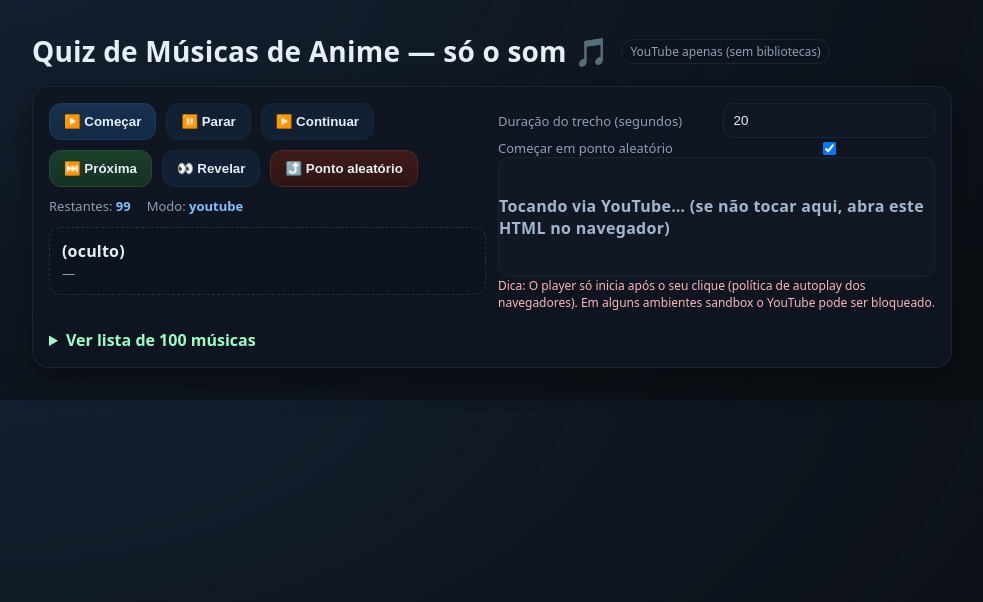
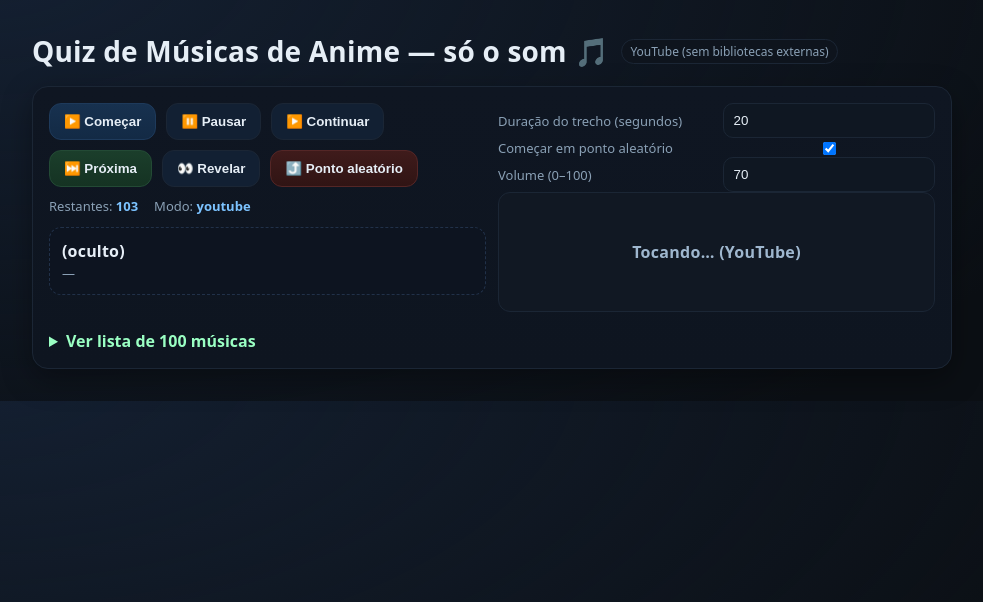
Before and after one commit to paulosergiojps/paulosergiojps.github.io, a plain HTML site: page docs/quiz-anime/index.html in a window 1280 px wide. Both pictures are taken after a click on the button "▶️ Começar". Shown: the whole page, without its empty margins (148-1131 px from the left). Drawn offline with Linux system fonts and the light colour scheme.

Commit message:
Update index.html

```diff
--- a/docs/quiz-anime/index.html
+++ b/docs/quiz-anime/index.html
@@ -3,7 +3,13 @@
 <head>
   <meta charset="utf-8" />
   <meta name="viewport" content="width=device-width, initial-scale=1" />
-  <title>Quiz de Músicas de Anime — Só o Som (YouTube apenas)</title>
+
+  <!-- 🔒 Não indexar (Google e demais) -->
+  <meta name="robots" content="noindex, nofollow, noarchive, nosnippet, noimageindex">
+  <meta name="googlebot" content="noindex, nofollow, noarchive, nosnippet, noimageindex">
+
+  <title>Quiz de Músicas de Anime — Só o Som (YouTube)</title>
+
   <style>
     :root { --bg:#0b0f14; --panel:#111823; --muted:#8aa0b5; --text:#e6eef6; --accent:#7cc3ff; --accent-2:#9affc3; --danger:#ff7c7c; }
     *{box-sizing:border-box}
@@ -17,28 +23,23 @@
     @media(min-width:720px){.controls{grid-template-columns:1fr 1fr}}
     .btns{display:flex;flex-wrap:wrap;gap:10px}
     button{appearance:none;border:1px solid #1b2635;background:#122033;color:var(--text);padding:10px 14px;border-radius:12px;font-weight:600;cursor:pointer;transition:transform .05s ease,filter .2s ease,background .2s ease}
-    button:hover{filter:brightness(1.08)}
-    button:active{transform:translateY(1px)}
+    button:hover{filter:brightness(1.08)} button:active{transform:translateY(1px)}
     .primary{background:linear-gradient(180deg,#17314f,#132a45);border-color:#1e3a5b}
     .accent{background:linear-gradient(180deg,#1b3e2b,#153323);border-color:#234a35}
     .danger{background:linear-gradient(180deg,#3f1b1b,#301414);border-color:#542626}
     .row{display:grid;grid-template-columns:1fr 1fr;gap:12px;align-items:center}
     .row label{font-size:13px;color:var(--muted)}
-    input[type="number"],input[type="text"]{width:100%;padding:9px 10px;border-radius:10px;border:1px solid #1b2635;background:#0f1722;color:var(--text)}
+    input[type="number"]{width:100%;padding:9px 10px;border-radius:10px;border:1px solid #1b2635;background:#0f1722;color:var(--text)}
     input[type="checkbox"]{transform:translateY(1px)}
     .status{display:flex;gap:16px;flex-wrap:wrap;margin-top:10px;font-size:13px;color:var(--muted)}
     .status strong{color:var(--accent)}
     .reveal{margin-top:12px;padding:12px;background:#0d1420;border:1px dashed #213149;border-radius:12px;min-height:52px;display:grid;gap:2px}
     .title{font-size:16px;font-weight:700;letter-spacing:.2px}
     .subtitle{font-size:13px;color:var(--muted)}
-    details{margin-top:18px}
-    summary{cursor:pointer;user-select:none;color:var(--accent-2);font-weight:700}
-    ol{margin:10px 0 0;padding-left:20px}
-    li{margin:4px 0}
+    details{margin-top:18px} summary{cursor:pointer;user-select:none;color:var(--accent-2);font-weight:700}
+    ol{margin:10px 0 0;padding-left:20px} li{margin:4px 0}
     #board{width:100%;height:120px;background:#111823;border:1px solid #1b2635;border-radius:12px;display:grid;place-items:center;color:#9fb7cf;font-weight:700;letter-spacing:.3px}
-    .note{font-size:12px;color:#7aa8ff}
-    .warn{font-size:12px;color:#ffb6b6}
-    /* Player invisível */
+    /* Player invisível: só o áudio */
     #yt{position:absolute;left:-9999px;top:-9999px;width:1px;height:1px;opacity:0;pointer-events:none}
   </style>
 </head>
@@ -46,7 +47,7 @@
   <div class="wrap">
     <header>
       <h1>Quiz de Músicas de Anime — só o som 🎵</h1>
-      <span class="tag">YouTube apenas (sem bibliotecas)</span>
+      <span class="tag">YouTube (sem bibliotecas externas)</span>
     </header>
 
     <div class="panel">
@@ -54,15 +55,15 @@
         <div>
           <div class="btns">
             <button class="primary" id="startBtn">▶️ Começar</button>
-            <button id="pauseBtn">⏸️ Parar</button>
+            <button id="pauseBtn">⏸️ Pausar</button>
             <button id="resumeBtn">▶️ Continuar</button>
             <button class="accent" id="nextBtn">⏭️ Próxima</button>
             <button id="revealBtn">👀 Revelar</button>
-            <button class="danger" id="randomPointBtn" title="Ir para um ponto aleatório na mesma faixa">⤴️ Ponto aleatório</button>
+            <button class="danger" id="randomPointBtn" title="Novo ponto aleatório na mesma faixa">⤴️ Ponto aleatório</button>
           </div>
 
           <div class="status">
-            <div>Restantes: <strong id="left">100</strong></div>
+            <div>Restantes: <strong id="left">0</strong></div>
             <div>Modo: <strong>youtube</strong></div>
           </div>
 
@@ -81,8 +82,11 @@
             <label for="randomStart">Começar em ponto aleatório</label>
             <input id="randomStart" type="checkbox" checked />
           </div>
-          <div id="board">Pronto para tocar via YouTube. <span class="note">Se não tocar aqui, baixe este HTML e abra no navegador.</span></div>
-          <div class="warn">Dica: O player só inicia após o seu clique (política de autoplay dos navegadores). Em alguns ambientes sandbox o YouTube pode ser bloqueado.</div>
+          <div class="row">
+            <label for="volume">Volume (0–100)</label>
+            <input id="volume" type="number" min="0" max="100" step="5" value="70" />
+          </div>
+          <div id="board">Clique em <b>Começar</b> (gesto do usuário) para tocar via YouTube.</div>
         </div>
       </div>
 
@@ -92,23 +96,27 @@
       </details>
     </div>
 
-    <!-- Player YouTube invisível (sem API externa) -->
-    <iframe id="yt" title="player oculto" allow="autoplay; encrypted-media; picture-in-picture"></iframe>
+    <!-- Player YouTube invisível -->
+    <iframe id="yt"
+      title="player oculto"
+      allow="autoplay; encrypted-media; picture-in-picture"
+      referrerpolicy="origin-when-cross-origin"></iframe>
   </div>
 
   <script>
-    // =============================
-    // Lista de 100 músicas de animes conhecidos (OP/ED/temas)
-    // =============================
+    // ===== Lista de 100 músicas (título + anime) =====
     const SONGS = [
       { t: "A Cruel Angel's Thesis", a: "Neon Genesis Evangelion" },
       { t: "Tank!", a: "Cowboy Bebop" },
+      { t: "The Real Folk Blues", a: "Cowboy Bebop" },
       { t: "Battlecry", a: "Samurai Champloo" },
       { t: "unravel", a: "Tokyo Ghoul" },
       { t: "again", a: "Fullmetal Alchemist: Brotherhood" },
       { t: "Hologram", a: "Fullmetal Alchemist: Brotherhood" },
       { t: "Golden Time Lover", a: "Fullmetal Alchemist: Brotherhood" },
       { t: "Period", a: "Fullmetal Alchemist: Brotherhood" },
+      { t: "Melissa", a: "Fullmetal Alchemist (2003)" },
+      { t: "READY STEADY GO", a: "Fullmetal Alchemist (2003)" },
       { t: "Guren no Yumiya", a: "Attack on Titan" },
       { t: "Jiyuu no Tsubasa", a: "Attack on Titan" },
       { t: "Shinzou wo Sasageyo!", a: "Attack on Titan" },
@@ -124,7 +132,7 @@
       { t: "VIVID VICE", a: "Jujutsu Kaisen" },
       { t: "SPECIALZ", a: "Jujutsu Kaisen" },
       { t: "Ao no Sumika", a: "Jujutsu Kaisen" },
-      { t: "THE HERO!!", a: "One Punch Man" },
+      { t: "THE HERO!! ~Ikareru Kobushi ni Hi wo Tsukero~", a: "One Punch Man" },
       { t: "Seijaku no Apostle", a: "One Punch Man (S2)" },
       { t: "the WORLD", a: "Death Note" },
       { t: "What's up, people?!", a: "Death Note" },
@@ -133,12 +141,14 @@
       { t: "Sign", a: "Naruto Shippuden" },
       { t: "Haruka Kanata", a: "Naruto" },
       { t: "GO!!!", a: "Naruto" },
+      { t: "Diver", a: "Naruto Shippuden" },
       { t: "We Are!", a: "One Piece" },
       { t: "Hikari e", a: "One Piece" },
       { t: "Bon Voyage!", a: "One Piece" },
       { t: "Share the World", a: "One Piece" },
       { t: "We Go!", a: "One Piece" },
       { t: "Hands Up!", a: "One Piece" },
+      { t: "New Genesis", a: "One Piece Film: Red" },
       { t: "Asterisk", a: "Bleach" },
       { t: "D-tecnoLife", a: "Bleach" },
       { t: "Ichirin no Hana", a: "Bleach" },
@@ -149,6 +159,7 @@
       { t: "KICK BACK", a: "Chainsaw Man" },
       { t: "Inferno", a: "Fire Force" },
       { t: "CHA-LA HEAD-CHA-LA", a: "Dragon Ball Z" },
+      { t: "Chouzetsu Dynamic!", a: "Dragon Ball Super" },
       { t: "Goya no Machiawase", a: "Noragami" },
       { t: "Kyouran Hey Kids!!", a: "Noragami Aragoto" },
       { t: "99", a: "Mob Psycho 100" },
@@ -168,7 +179,7 @@
       { t: "The Day", a: "My Hero Academia" },
       { t: "Peace Sign", a: "My Hero Academia" },
       { t: "Odd Future", a: "My Hero Academia" },
-      { t: "Chouzetsu Dynamic!", a: "Dragon Ball Super" },
+      { t: "Make my story", a: "My Hero Academia" },
       { t: "COLORS", a: "Code Geass" },
       { t: "Kaidoku Funou", a: "Code Geass" },
       { t: "O2", a: "Code Geass R2" },
@@ -186,72 +197,119 @@
       { t: "Ren'ai Circulation", a: "Bakemonogatari" },
       { t: "Staple Stable", a: "Bakemonogatari" },
       { t: "Sorairo Days", a: "Tengen Toppa Gurren Lagann" },
-      { t: "God knows...", a: "Haruhi Suzumiya" },
-      { t: "Hare Hare Yukai", a: "Haruhi Suzumiya" },
+      { t: "God knows...", a: "The Melancholy of Haruhi Suzumiya" },
+      { t: "Hare Hare Yukai", a: "The Melancholy of Haruhi Suzumiya" },
       { t: "Lilium", a: "Elfen Lied" },
       { t: "Flyers", a: "Death Parade" },
-      { t: "KISS OF DEATH", a: "Darling in the Franxx" },
+      { t: "KISS OF DEATH", a: "DARLING in the FRANXX" },
       { t: "Touch Off", a: "The Promised Neverland" },
-      { t: "Sparkle", a: "Your Name" },
-      { t: "Nandemonaiya", a: "Your Name" },
+      { t: "Sparkle", a: "Your Name (Kimi no Na wa)" },
+      { t: "Nandemonaiya", a: "Your Name (Kimi no Na wa)" },
       { t: "Sono Chi no Sadame", a: "JoJo's Bizarre Adventure" },
-      { t: "BLOODY STREAM", a: "JoJo's Bizarre Adventure" },
-      { t: "STAND PROUD", a: "JoJo's Bizarre Adventure" },
-      { t: "Crazy Noisy Bizarre Town", a: "JoJo's Bizarre Adventure" },
-      { t: "Fighting Gold", a: "JoJo's Bizarre Adventure" },
-      { t: "STONE OCEAN", a: "JoJo's Bizarre Adventure" },
-      { t: "Kawaki wo Ameku", a: "Domestic Girlfriend" }
+      { t: "BLOODY STREAM", a: "JoJo's Bizarre Adventure Part 2" },
+      { t: "STAND PROUD", a: "JoJo's Bizarre Adventure (Stardust Crusaders)" },
+      { t: "Crazy Noisy Bizarre Town", a: "JoJo's Bizarre Adventure (Diamond Is Unbreakable)" },
+      { t: "Fighting Gold", a: "JoJo's Bizarre Adventure (Golden Wind)" }
     ];
 
-    // ========= Refs & estado =========
+    // ===== UI refs =====
     const $ = (s)=>document.querySelector(s);
     const leftEl=$('#left'), titleEl=$('#songTitle'), subEl=$('#songSub');
-    const clipLenEl=$('#clipLen'), randomStartEl=$('#randomStart');
+    const clipLenEl=$('#clipLen'), randomStartEl=$('#randomStart'), volumeEl=$('#volume');
     const listEl=$('#lista'), iframe=$('#yt'), board=$('#board');
 
+    // Render lista
     listEl.innerHTML = SONGS.map((s,i)=>`<li>${i+1}. ${s.t} — ${s.a}</li>`).join('');
 
-    let order=Array.from({length:SONGS.length},(_,i)=>i); shuffle(order);
+    // ===== Estado =====
+    let order = Array.from({length:SONGS.length},(_,i)=>i);
     let cursor=0, currentIndex=null, clipTimer=null;
+    const shuffle=a=>{for(let i=a.length-1;i>0;i--){const j=Math.floor(Math.random()*(i+1));[a[i],a[j]]=[a[j],a[i]]}return a};
+    order = shuffle(order);
+    const updateLeft=()=>leftEl.textContent=Math.max(0,order.length-cursor);
+    updateLeft();
 
-    function shuffle(a){for(let i=a.length-1;i>0;i--){const j=Math.floor(Math.random()*(i+1));[a[i],a[j]]=[a[j],a[i]]}return a}
-    const updateLeft=()=>leftEl.textContent=Math.max(0,order.length-cursor);
-    function updateReveal(show=false){ if(!show||currentIndex===null){titleEl.textContent='(oculto)'; subEl.textContent='—';} else { const s=SONGS[currentIndex]; titleEl.textContent=s.t; subEl.textContent=s.a; } }
+    const buildQuery = (s)=>`${s.t} ${s.a}`;
+    const randomStartGuess=()=>{ const min=10, max=150; return Math.floor(Math.random()*(max-min+1))+min; };
+    const secs=(n)=>Math.max(5,Math.min(90,parseInt(n||'20',10)));
 
-    const buildYTQuery=s=>`${s.t} ${s.a}`;
     function buildYTUrl(query,start,end){
-      const base='https://www.youtube-nocookie.com/embed';
-      const p=new URLSearchParams({ listType:'search', list:query, autoplay:'1', controls:'0', rel:'0', modestbranding:'1', disablekb:'1', iv_load_policy:'3', playsinline:'1', start:String(start)});
-      if(end>start) p.set('end',String(end));
+      // usar youtube.com/embed para máxima compatibilidade
+      const base='https://www.youtube.com/embed';
+      const p=new URLSearchParams({
+        listType:'search', list:query,
+        autoplay:'1', controls:'0', rel:'0', modestbranding:'1', disablekb:'1', iv_load_policy:'3', playsinline:'1',
+        enablejsapi:'1'
+      });
+      if(start) p.set('start', String(start));
+      if(end && end>start) p.set('end', String(end));
       return `${base}?${p.toString()}`;
     }
-    const randomStartGuess=()=>{ const min=10, max=150; return Math.floor(Math.random()*(max-min+1))+min; };
 
-    function stopPlayback(){ clearTimeout(clipTimer); iframe.src='about:blank'; }
-
-    function playSong(index){
-      currentIndex=index; updateReveal(false);
-      const clip=Math.max(5,Math.min(90,parseInt(clipLenEl.value||'20',10)));
-      const s=SONGS[currentIndex]; const start=randomStartGuess(); const end=start+clip;
-      // Tentar garantir autoplay via permissões do iframe
-      iframe.setAttribute('allow','autoplay; encrypted-media; picture-in-picture');
-      iframe.src = buildYTUrl(buildYTQuery(s), start, end);
-      clearTimeout(clipTimer); clipTimer=setTimeout(()=>nextSong(), clip*1000+400);
-      board.textContent='Tocando via YouTube… (se não tocar aqui, abra este HTML no navegador)';
+    // Envia comandos ao player (sem carregar API externa)
+    function send(cmd,args=[]){
+      try{ iframe.contentWindow.postMessage(JSON.stringify({event:'command',func:cmd,args}), '*'); }catch(e){}
     }
 
-    function pickAndPlay(){ if(cursor>=order.length){ cursor=0; shuffle(order);} const idx=order[cursor++]; updateLeft(); playSong(idx); }
-    function startQuiz(){ cursor=0; shuffle(order); updateLeft(); pickAndPlay(); }
+    function stopPlayback(){
+      clearTimeout(clipTimer);
+      iframe.src='about:blank';
+    }
+
+    function playSong(index, fresh=true){
+      currentIndex=index;
+      const s=SONGS[currentIndex];
+      titleEl.textContent='(oculto)';
+      subEl.textContent='—';
+
+      const clip=secs(clipLenEl.value);
+      const start=randomStartEl.checked && fresh ? randomStartGuess() : 0;
+      const end=start+clip;
+
+      // muda o src após o clique do usuário (gesto)
+      iframe.setAttribute('allow','autoplay; encrypted-media; picture-in-picture');
+      iframe.src = buildYTUrl(buildQuery(s), start, end);
+
+      // “nudge” de 3s tentando garantir play/unmute/volume
+      const vol = Math.max(0, Math.min(100, parseInt(volumeEl.value||'70',10)));
+      let ticks=0;
+      const iv = setInterval(()=>{
+        send('setVolume',[vol]);
+        if (vol===0) send('mute',[]); else send('unMute',[]);
+        send('playVideo',[]);
+        if (++ticks>15) clearInterval(iv);
+      }, 200);
+
+      clearTimeout(clipTimer);
+      clipTimer=setTimeout(()=>nextSong(), clip*1000+400);
+
+      board.textContent='Tocando… (YouTube)';
+    }
+
+    function pickAndPlay(){
+      if(cursor>=order.length){ cursor=0; order=shuffle(order); }
+      const idx=order[cursor++]; updateLeft(); playSong(idx,true);
+    }
+
+    function startQuiz(){
+      cursor=0; order=shuffle(order); updateLeft(); pickAndPlay();
+    }
     function nextSong(){ stopPlayback(); pickAndPlay(); }
+    function reveal(){ if(currentIndex==null) return; const s=SONGS[currentIndex]; titleEl.textContent=s.t; subEl.textContent=s.a; }
 
     // Controles
     document.getElementById('startBtn').addEventListener('click', startQuiz);
     document.getElementById('nextBtn').addEventListener('click', nextSong);
-    document.getElementById('pauseBtn').addEventListener('click', ()=>{ stopPlayback(); board.textContent='Pausado'; });
-    document.getElementById('resumeBtn').addEventListener('click', ()=>{ if(currentIndex==null){ startQuiz(); return;} playSong(currentIndex); });
-    document.getElementById('revealBtn').addEventListener('click', ()=>{ updateReveal(true); board.textContent='Revelado'; });
-    document.getElementById('randomPointBtn').addEventListener('click', ()=>{ if(currentIndex!=null) playSong(currentIndex); });
+    document.getElementById('revealBtn').addEventListener('click', reveal);
+    document.getElementById('randomPointBtn').addEventListener('click',()=>{ if(currentIndex!=null) playSong(currentIndex,true); });
+    document.getElementById('pauseBtn').addEventListener('click',()=>send('pauseVideo',[]));
+    document.getElementById('resumeBtn').addEventListener('click',()=>send('playVideo',[]));
+    document.getElementById('volume').addEventListener('change',()=>{
+      const vol=Math.max(0,Math.min(100,parseInt(volumeEl.value||'70',10)));
+      send('setVolume',[vol]); if(vol===0) send('mute',[]); else send('unMute',[]);
+    });
 
+    // Render inicial
     updateLeft();
   </script>
 </body>
```
